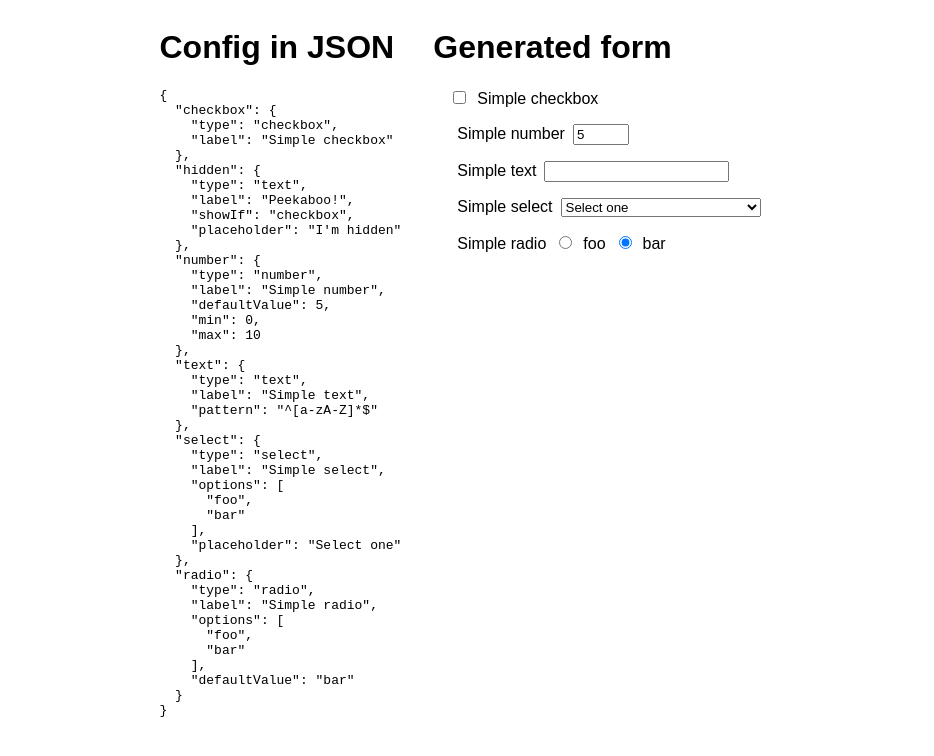
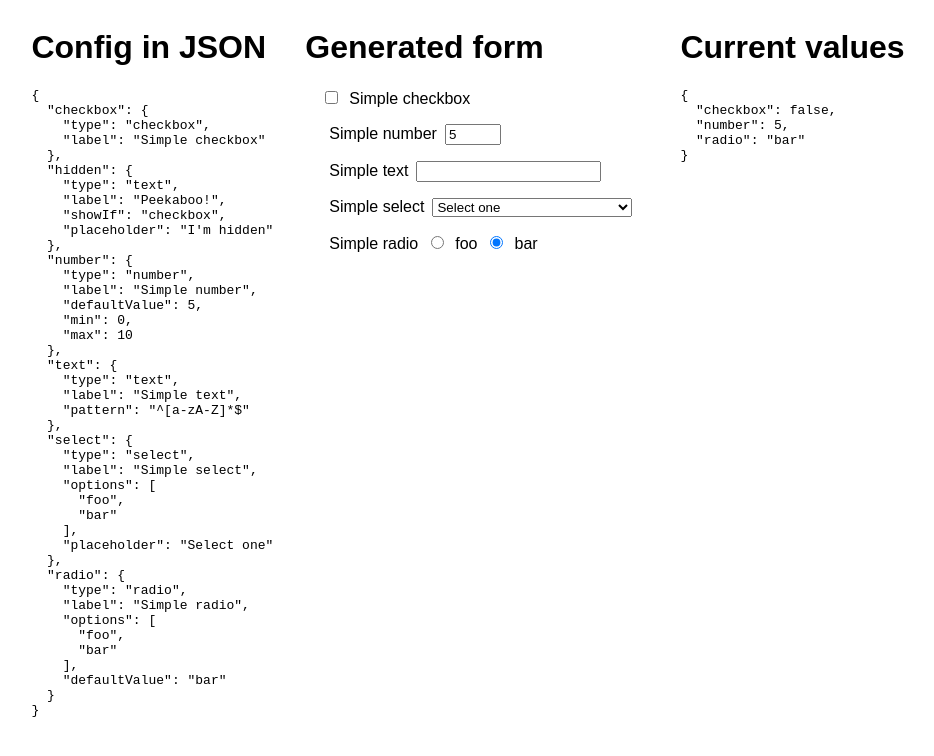
Before and after one commit to bobaekang/poc-react-dynamic-form-input, a React (Create React App) app: page / in a window 1280 px wide. Shown: the top 756 px of the page, without its empty margins (172-1106 px from the left). Built offline with nearby package versions, Linux system fonts and the light colour scheme.

Commit message:
Display current form values

```diff
--- a/src/App.tsx
+++ b/src/App.tsx
@@ -22,6 +22,11 @@ function App() {
         <h1>Generated form</h1>
         <Form config={config} onChange={setValues} />
       </div>
+
+      <div style={{ margin: '0 1rem' }}>
+        <h1>Current values</h1>
+        <pre>{JSON.stringify(values, null, 2)}</pre>
+      </div>
     </div>
   )
 }
```
